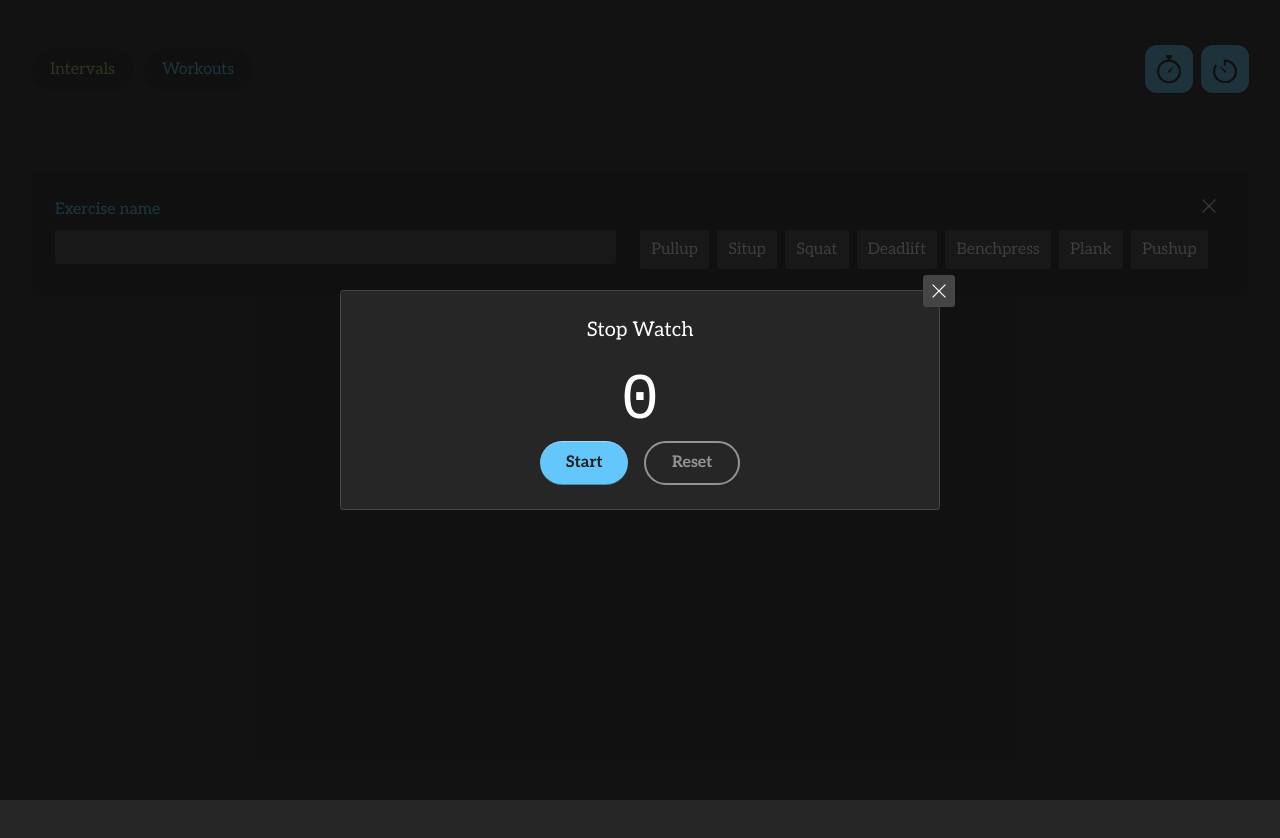
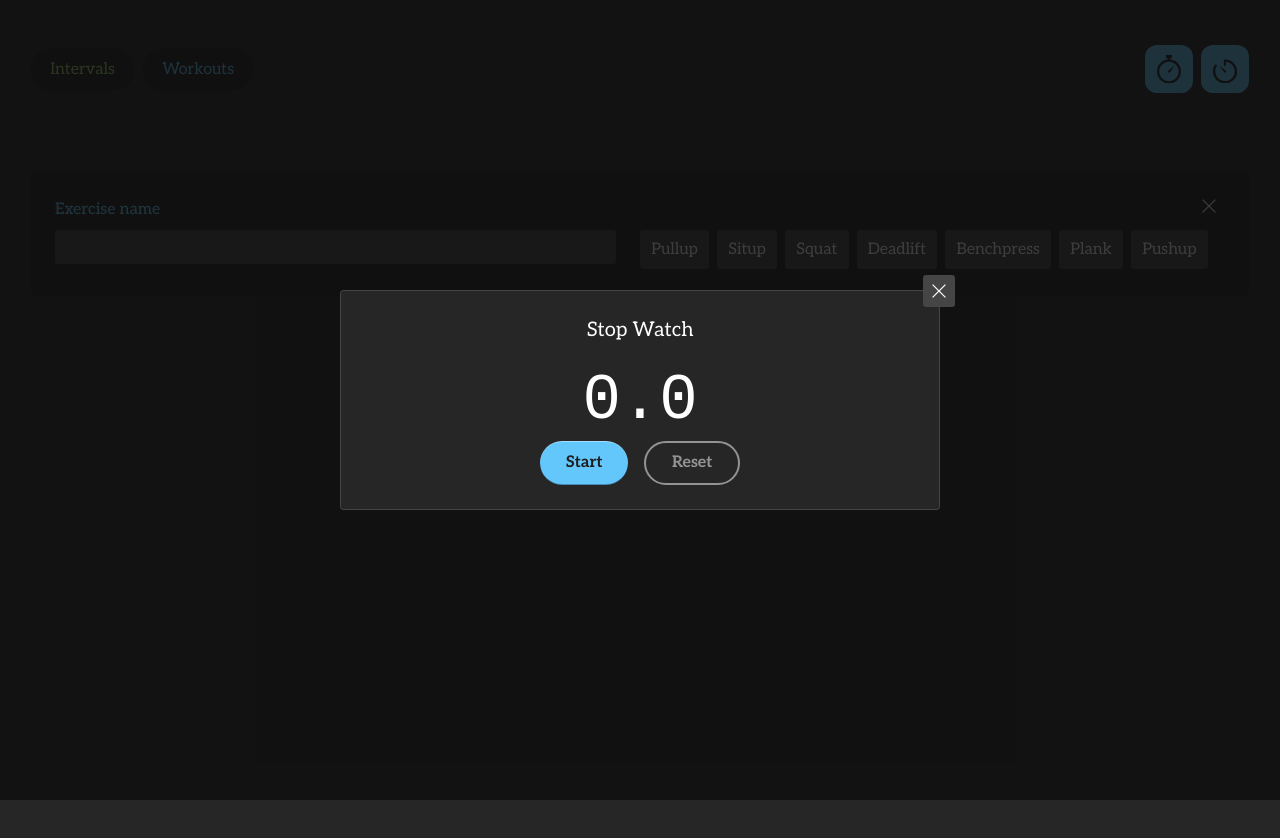
Before and after one commit to Seetal/Workouts, a React (Vite) app: page /workouts/workout in a window 1280 px wide. Both pictures are taken after a click on the button 1225 px from the left and 73 px from the top of the page. Shown: the top 838 px of the page. Built offline with nearby package versions, Linux system fonts and the light colour scheme.

Commit message:
updated stopwatch to include decimals

```diff
--- a/src/components/Workouts/StopWatch/StopWatch.tsx
+++ b/src/components/Workouts/StopWatch/StopWatch.tsx
@@ -12,10 +12,12 @@ const StopWatch = ({isStopWatchOpen, handleCloseStopWatch}: Props) => {
   const [elapsedSeconds, setElapsedSeconds] = useState<number>(0);
   const [isRunning, setIsRunning] = useState<boolean>(false);
 
+  const renderedTime = elapsedSeconds.toFixed(1);
+
   const handleStart = () => {
     const timer = window.setInterval(() => {
-      setElapsedSeconds((prev) => prev + 1);
-    }, 1000);
+      setElapsedSeconds((prev) => prev + 0.1);
+    }, 100);
     setIntervalId(timer);
     setIsRunning(true);
   };
@@ -47,7 +49,7 @@ const StopWatch = ({isStopWatchOpen, handleCloseStopWatch}: Props) => {
           title="Stop Watch"
           >
             <>
-              <p className={styles.stopWatch__time}>{elapsedSeconds}</p>
+              <p className={styles.stopWatch__time}>{renderedTime}</p>
               <div className={styles.stopWatch__buttons}>
                 {!isRunning && <button className="button" onClick={handleStart}>Start</button>}
                 {isRunning && <button className="button button--red" onClick={handleStop}>Stop</button>}
```
